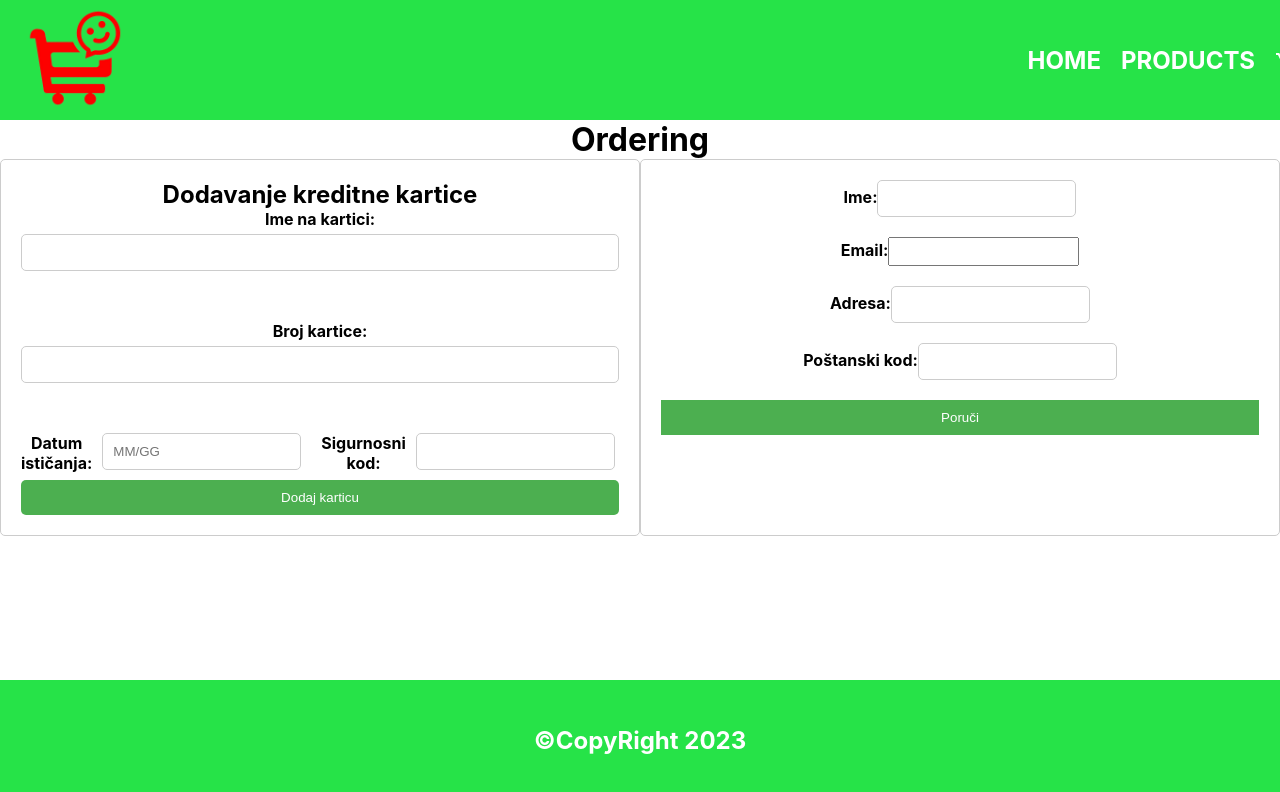
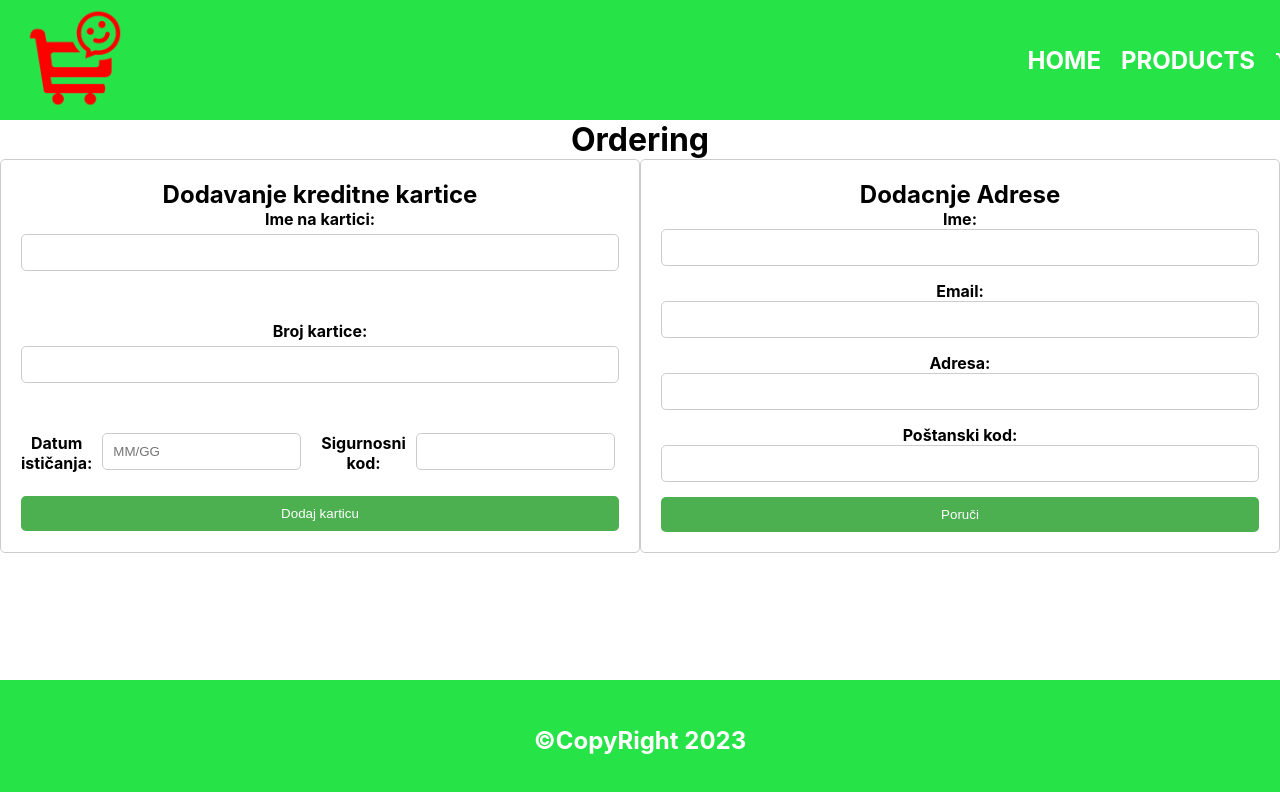
Before and after one commit to popovicmarko/OnlineShoping, a React (Create React App) app: page /ordering in a window 1280 px wide. Shown: the top 792 px of the page. Built offline with nearby package versions, Linux system fonts and the light colour scheme.

Commit message:
form adress finish

```diff
--- a/src/components/Form/FormAdress/FormAdress.css
+++ b/src/components/Form/FormAdress/FormAdress.css
@@ -1,63 +1,16 @@
-.form-container {
-    max-width: 400px;
-    margin: 0 auto;
-  }
-
-  .form-container form {
-    display: flex;
-    flex-direction: column;
-  }
-
-  .form-container label {
-    margin-bottom: 10px;
-  }
-
-  .form-container input {
-    padding: 5px;
-    margin-bottom: 10px;
-  }
-
-  .form-container button {
-    padding: 10px;
-    background-color: #4CAF50;
-    color: white;
-    border: none;
-    cursor: pointer;
-  }
-
-  .form-container button:hover {
-    background-color: #45a049;
-  }
-  .form-container {
-    min-width: 50%;
-    margin: 0;
-    padding: 20px;
+.Adresscontainer{
   border: 1px solid #ccc;
   border-radius: 5px;
+  width: 50%;
+  padding: 20px;
 }
-
-  h2 {
-    text-align: center;
-  }
-
-  form {
-    display: flex;
-    flex-direction: column;
-  }
-
-  label {
-    margin-bottom: 5px;
-    font-weight: bold;
-  }
-
-  input[type="text"] {
+input[type="email"] {
   padding: 10px;
   margin-bottom: 10px;
   border: 1px solid #ccc;
   border-radius: 5px;
 }
-
-  input[type="submit"] {
+button[type="submit"] {
   padding: 10px;
   background-color: #4CAF50;
   color: white;
@@ -65,8 +18,7 @@
   border-radius: 5px;
   cursor: pointer;
 }
-
-  .error {
-    color: red;
-    /* margin-bottom: 10px; */
+label{
+  display: flex;
+  flex-direction: column;
 }
--- a/src/components/Form/FormAdress/FormAdress.js
+++ b/src/components/Form/FormAdress/FormAdress.js
@@ -19,9 +19,12 @@ const OrderForm = () => {
     };
 
     return (
-        <div className="form-container">
-            <form onSubmit={handleSubmit}>
-                <label>
+        <div className="Adresscontainer">
+
+            <form className='formAdress' onSubmit={handleSubmit}>
+                 <h2>Dodacnje Adrese</h2>
+
+                <label className='label'>
                     Ime:
                     <input
                         type="text"
@@ -29,7 +32,7 @@ const OrderForm = () => {
                         onChange={(e) => setName(e.target.value)}
                     />
                 </label>
-                <label>
+                <label className='label'>
                     Email:
                     <input
                         type="email"
@@ -37,7 +40,7 @@ const OrderForm = () => {
                         onChange={(e) => setEmail(e.target.value)}
                     />
                 </label>
-                <label>
+                <label className='label'>
                     Adresa:
                     <input
                         type="text"
@@ -45,7 +48,7 @@ const OrderForm = () => {
                         onChange={(e) => setAddress(e.target.value)}
                     />
                 </label>
-                <label>
+                <label className='label'>
                     Poštanski kod:
                     <input
                         type="text"
--- a/src/components/Form/FormCart/FormCart.css
+++ b/src/components/Form/FormCart/FormCart.css
@@ -34,6 +34,7 @@
     border: none;
     border-radius: 5px;
     cursor: pointer;
+    margin-top: 1rem;
   }
 
   .error {
--- a/src/pages/Cart/Cart.js
+++ b/src/pages/Cart/Cart.js
@@ -11,12 +11,7 @@ export default function Cart() {
 
   return (
     <>
-     <NavLink
-          to={"/ordering"}
-          className="orderingLink"
-        >
-          <h2>ORDERING</h2>
-        </NavLink>
+
 
       {cart.length !== 0 ? (
         <div className="cartCards">
@@ -30,8 +25,14 @@ export default function Cart() {
               quantity={product.quantityInCart}
             />
           ))}
+           <NavLink
+          to={"/ordering"}
+          className="orderingLink"
+        >
+          <h2>ORDERING</h2>
+        </NavLink>
+        </div>
 
-        </div>
       ) : (
         <div>
           <div
```
Lines whose indentation alone changed are shown as unchanged.
